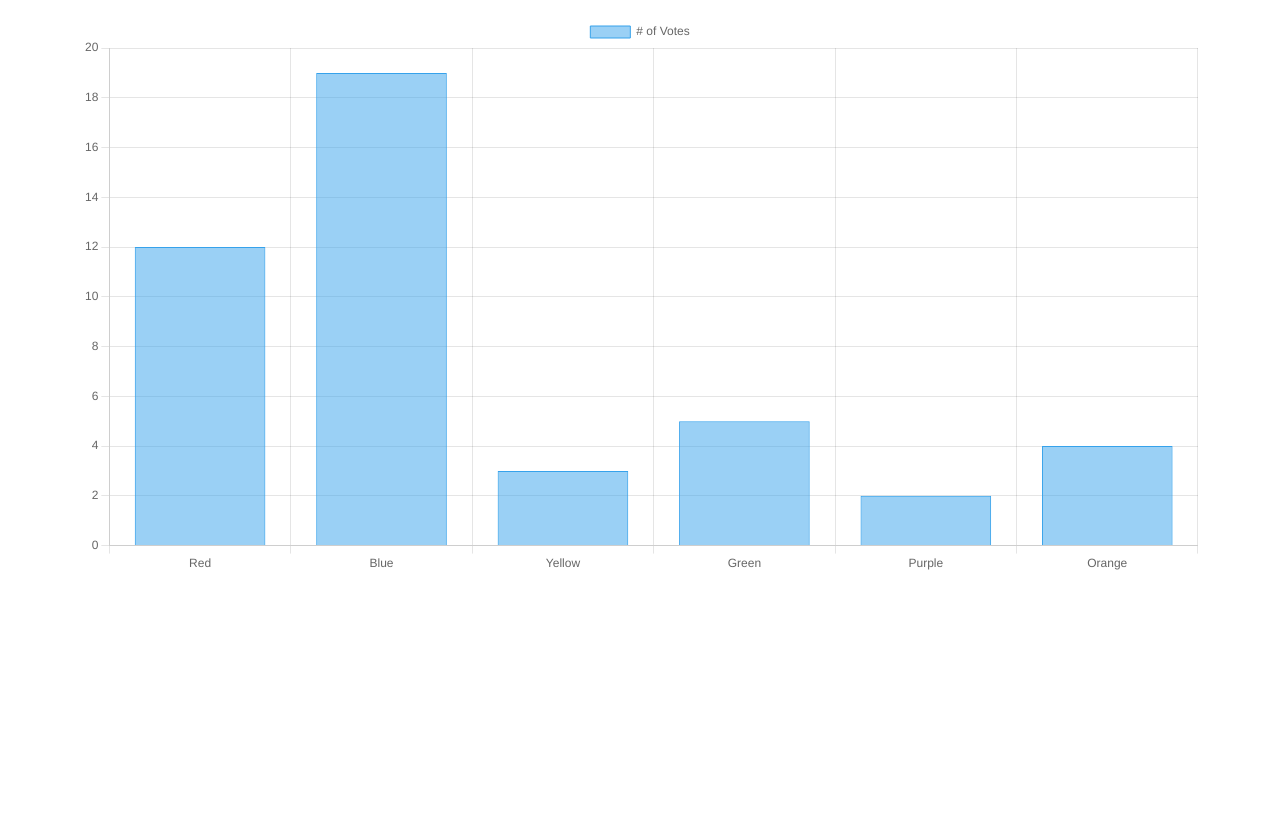
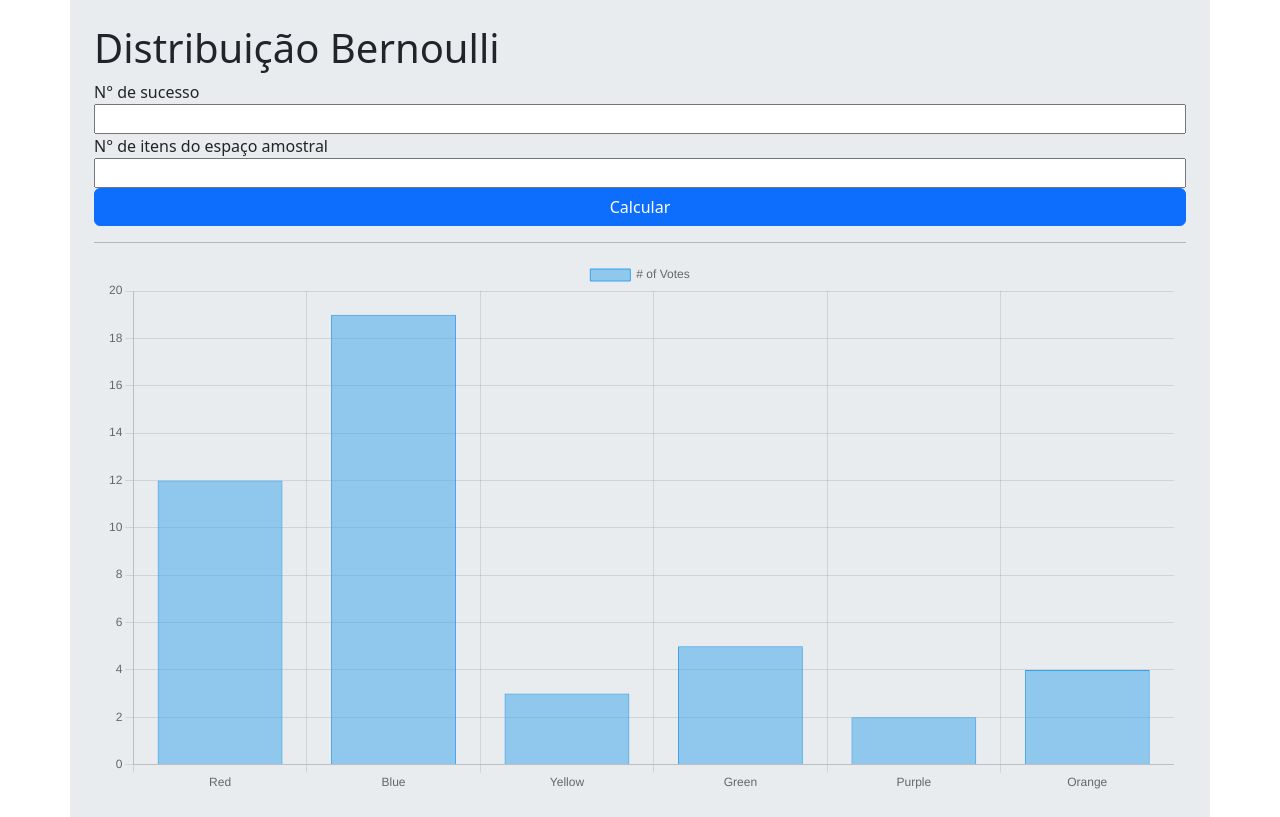
Before and after one commit to JoseHenrique1/distribuicaobernoulli, a website: page index.html in a window 1280 px wide. Drawn offline with nearby package versions, Linux system fonts and the light colour scheme.

Commit message:
view: add form

```diff
--- a/index.html
+++ b/index.html
@@ -7,9 +7,21 @@
     <title>SiteMath</title>
 </head>
 <body>
-    <div class="container mt-3">
-        <canvas id="chart"></canvas>
+    <div class="container-xl p-2 p-lg-4 bg-body-secondary">
+        <h1>Distribuição Bernoulli</h1>
+        <form class="d-flex flex-column">
+            <label for="sucesso">N° de sucesso</label>
+            <input id="sucesso" name="sucesso" type="number" required/>
+            <label for="amostral">N° de itens do espaço amostral</label>
+            <input id="amostral" name="amostral" type="number" required />
+            <input class="btn btn-primary" type="submit" value="Calcular">
+        </form>
+        <hr/>
+        <div id="divchart" class="container mt-3">
+            <canvas id="chart"></canvas>
+        </div>
     </div>
+
 
     <script src="https://cdn.jsdelivr.net/npm/bootstrap@5.3.2/dist/js/bootstrap.bundle.min.js" integrity="sha384-C6RzsynM9kWDrMNeT87bh95OGNyZPhcTNXj1NW7RuBCsyN/o0jlpcV8Qyq46cDfL" crossorigin="anonymous"></script>
     <script src="./node_modules/chart.js/dist/chart.umd.js"></script>
```
